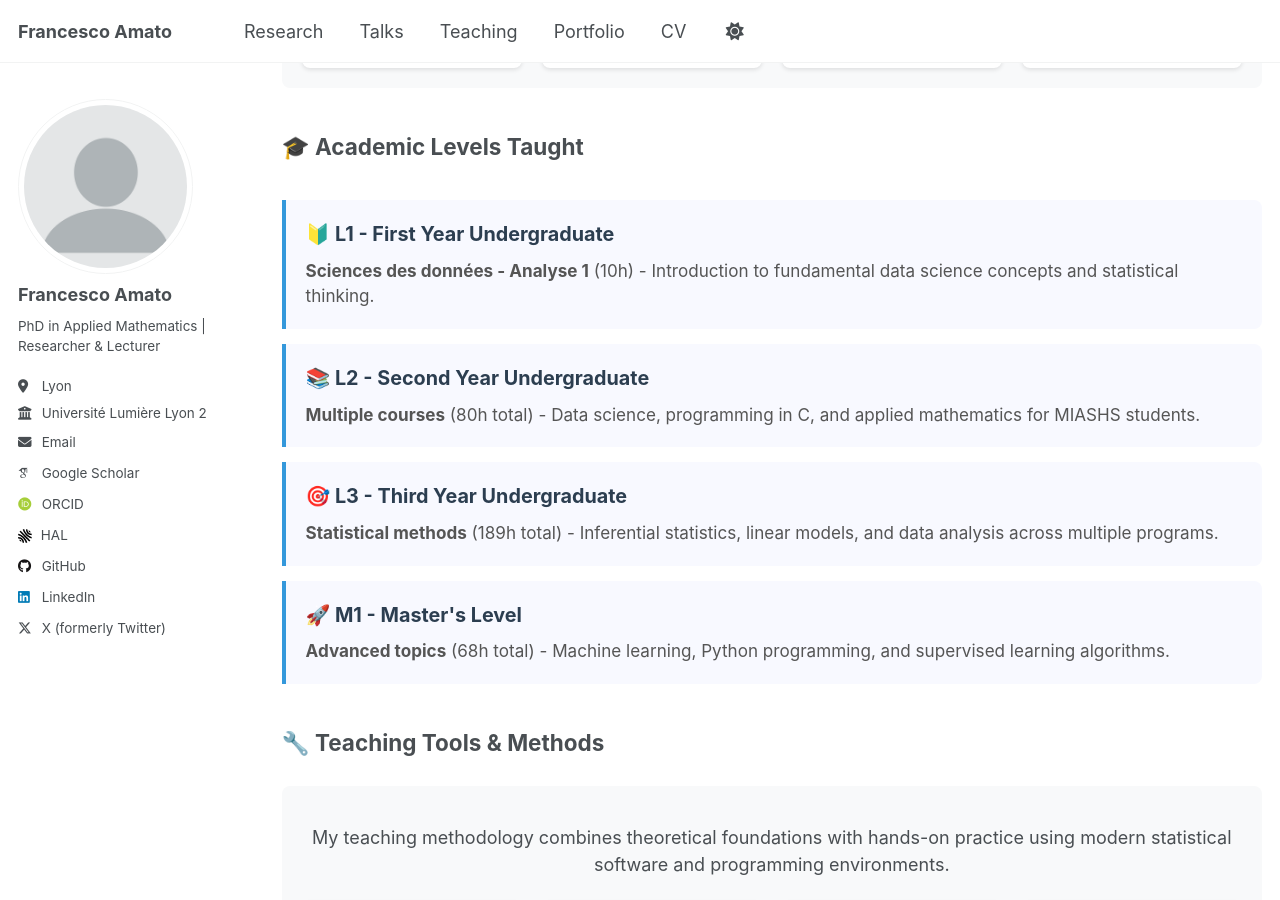
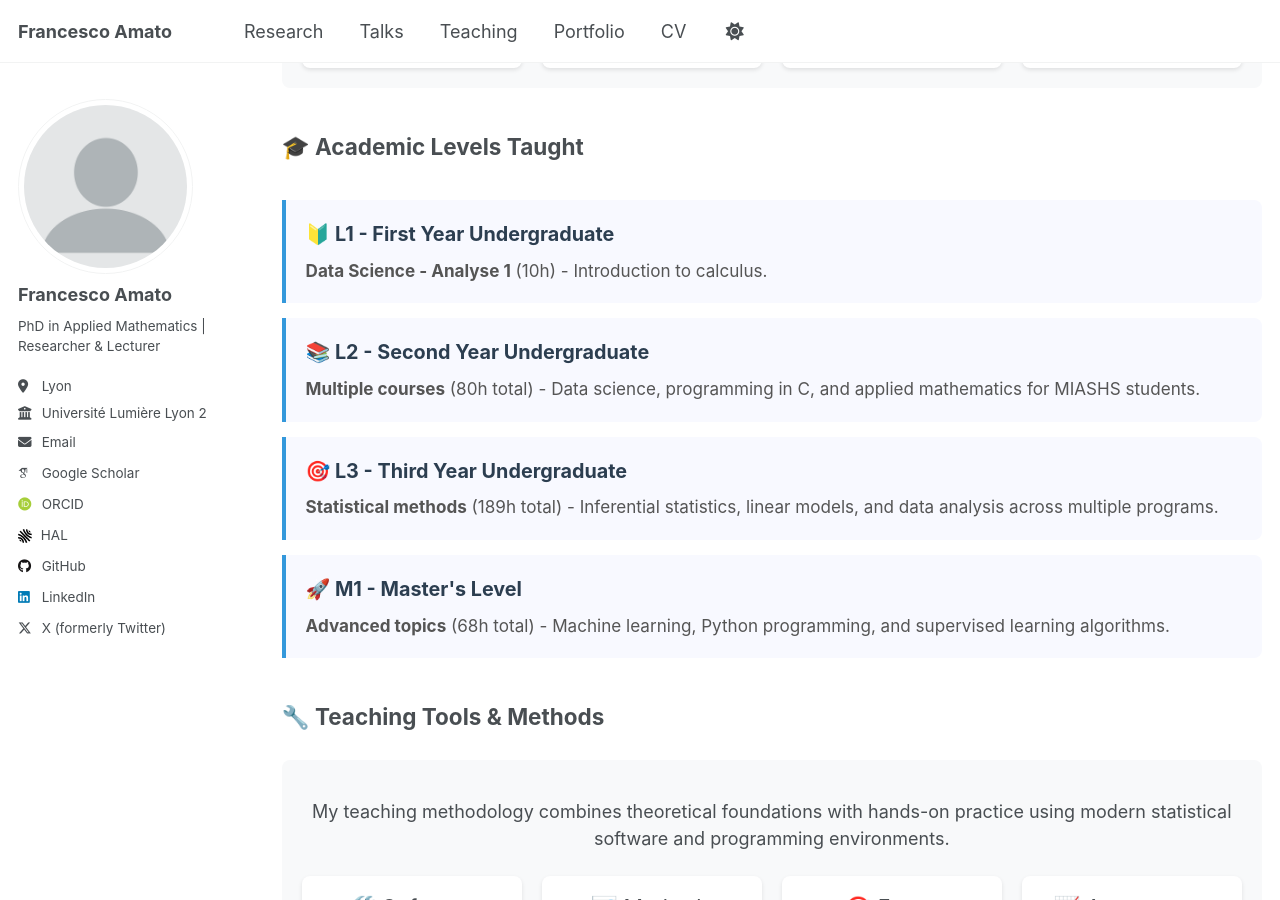
Before and after one commit to FraAmato/FraAmato.github.io, a Jekyll site: the page built from _pages/teaching.md, in a window 1280 px wide and 900 px high, scrolled down 3948 px. Built offline with Jekyll 4.4.1, drawn with Linux system fonts in a browser that asks for light colours; some web fonts are replaced; a script that is not in the unit is left out.

Commit message:
Update teaching.md

```diff
--- a/_pages/teaching.md
+++ b/_pages/teaching.md
@@ -404,7 +404,7 @@ author_profile: true
   <div class="course-item">
     <div class="course-title">🔰 L1 - First Year Undergraduate</div>
     <div class="course-description">
-      <strong>Sciences des données - Analyse 1</strong> (10h) - Introduction to fundamental data science concepts and statistical thinking.
+      <strong>Data Science - Analyse 1</strong> (10h) - Introduction to calculus.
     </div>
   </div>
 
```
